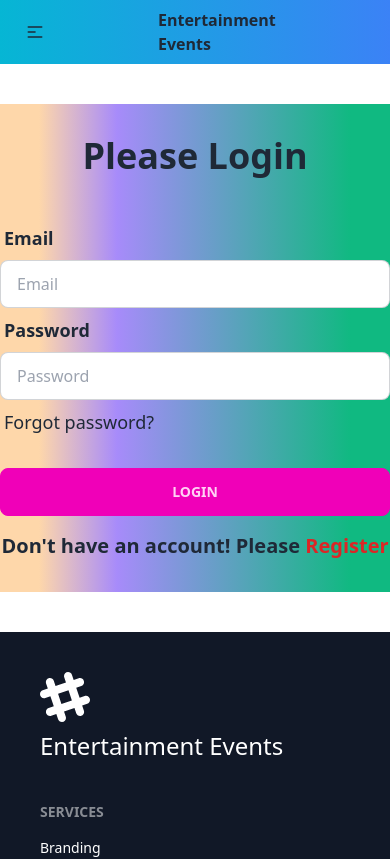
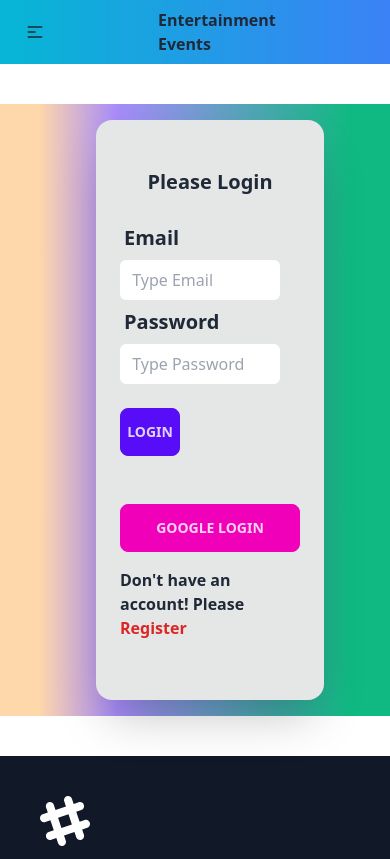
Before and after one commit to Neaz-mq/sports-events, a React (Vite) app: page /login in a window 390 px wide. Shown: the top 859 px of the page. Built offline with nearby package versions, Linux system fonts and the light colour scheme; no server answers.

Commit message:
added login and registration page with authentication in firebase

```diff
--- /dev/null
+++ b/src/Hook/AuthProvider.jsx
@@ -0,0 +1,61 @@
+
+import {
+  createUserWithEmailAndPassword,
+  getAuth,
+  onAuthStateChanged,
+  signInWithEmailAndPassword,
+  signOut,
+  GoogleAuthProvider,
+  signInWithPopup,
+} from "firebase/auth";
+import app from "./firebase.config";
+import { createContext, useState } from "react";
+import { useEffect } from "react";
+
+export const AuthContext = createContext(null);
+
+const auth = getAuth(app);
+const googleProvider = new GoogleAuthProvider();
+
+const AuthProvider = ({children}) => {
+    const [user, setUser] = useState(null);
+
+  const googleSignIn = () => {
+    return signInWithPopup(auth, googleProvider);
+  };
+
+  useEffect(() => {
+    const unSubscribe = onAuthStateChanged(auth, (currentUser) => {
+      console.log("user in the auth state changed", currentUser);
+      setUser(currentUser);
+    });
+    return () => {
+      unSubscribe();
+    };
+  }, []);
+
+  const signUp = (email, password) => {
+    return createUserWithEmailAndPassword(auth, email, password);
+  };
+
+  const signIn = (email, password) => {
+    return signInWithEmailAndPassword(auth, email, password);
+  };
+
+  const logout = () => {
+    return signOut(auth);
+  };
+
+  const authInfo = {
+    googleSignIn,
+    user,
+    signUp,
+    signIn,
+    logout,
+  };
+    return (
+        <AuthContext.Provider value={authInfo}>{children}</AuthContext.Provider>
+    );
+};
+
+export default AuthProvider;
--- a/src/components/Authentication/Login/Login.jsx
+++ b/src/components/Authentication/Login/Login.jsx
@@ -1,49 +1,87 @@
-import { Link } from "react-router-dom";
 
+import { useContext } from "react";
+
+import { Link, useLocation, useNavigate } from "react-router-dom";
+
+import { useState } from "react";
+import { AuthContext } from "../../../Hook/AuthProvider";
 
 const Login = () => {
+    const [email, setEmail] = useState("");
+  const [password, setPassword] = useState("");
+  const [error, setError] = useState("");
 
-    const handleLogin = e => {
-        e.preventDefault();
+  const location = useLocation();
+  const navigate = useNavigate();
+  const prevLocation = useLocation();
+  const from = location.state?.from?.pathname || "/";
 
-        console.log(e.currentTarget);
-        const form = new FormData(e.currentTarget);
-        const email = form.get('email');
-        const password = form.get('password');
-        console.log(email, password);
-
-
-
+  const { googleSignIn, user, signIn } = useContext(AuthContext);
+  const handleGoogleLogin = () => {
+    googleSignIn().then((result) => console.log(result.user));
+  };
+  const handleLogin = () => {
+    if ((email, password)) {
+      signIn(email, password)
+        .then((result) => {
+          console.log(prevLocation);
+          console.log(location);
+          console.log(navigate);
+          navigate(from, { replace: true });
+          console.log(result.user);
+        })
+        .catch((err) => {
+          console.log(err.message);
+          setError(err);
+        });
+    } else {
+      setError("email or password can not be empty ");
     }
-
+  };
 
 
     return (
       <div className="bg-gradient-to-r from-orange-200 from-10% via-violet-400 via-30% to-emerald-500 to-90% my-10">
-                <h2 className="text-4xl my-10 text-center font-bold pt-8">Please Login</h2>
+      <div className="hero-content flex-col lg:flex-row-reverse w-2/3 ml-20  lg:ml-60 md:ml-40">
 
-                <form onSubmit={handleLogin} className="md:w-3/4 lg:w-1/2 mx-auto">
-                    <div className="form-control">
+        <div className="card flex-shrink-0 w-full  max-w-sm shadow-2xl bg-base-300 px-6 py-7">
+        <h2 className="lg:text-3xl text-xl py-5 text-center font-bold">Please Login</h2>
+
+        <div>
+                <p>{error}</p>
+
+
+            <div className="form-control w-36">
               <label className="label">
-                            <span className="label-text text-lg font-semibold">Email</span>
+                <span className="label-text text-xl font-semibold">Email</span>
               </label>
-                        <input type="email" name="email" placeholder="Email" className="input input-bordered" required />
+              <input  onChange={(e) => setEmail(e.target.value)}
+                  className="form-controls w-40 lg:w-72 md:w-56 rounded-md p-2"
+                  type="email"
+                  placeholder=" Type Email" />
             </div>
             <div className="form-control">
               <label className="label">
-                            <span className="label-text text-lg font-semibold">Password</span>
+                <span className="label-text text-xl font-semibold">Password</span>
               </label>
-                        <input type="password" name="password" placeholder="Password" className="input input-bordered" required />
-                        <label className="label">
-                            <a href="#" className="label-text-alt link link-hover text-lg">Forgot password?</a>
-                        </label>
+              <input  onChange={(e) => setPassword(e.target.value)}
+                  className="form-control w-40 lg:w-72 md:w-56 rounded-md p-2"
+                  type="password"
+                  placeholder=" Type Password" />
+
             </div>
             <div className="form-control mt-6">
-                        <button className="btn btn-secondary">Login</button>
+              <button onClick={handleLogin} className="btn btn-primary w-1/3">Login</button>
+              <br />
+              <br />
+              <button onClick={handleGoogleLogin} className="btn btn-secondary"> Google Login</button>
             </div>
-                </form>
-                <p className="text-center mt-4 pb-8 text-xl font-semibold">Don't have an account! Please <Link className="text-red-600 font-bold" to="/register">Register</Link></p>
+            <p className="mt-4 pb-8 lg:text-xl font-semibold">Don't have an account! Please <Link className="text-red-600 font-bold" to="/register">Register</Link></p>
         </div>
+      </div>
+    </div>
+    </div>
+
     );
 };
 
--- a/src/components/Authentication/Register/Register.jsx
+++ b/src/components/Authentication/Register/Register.jsx
@@ -1,72 +1,68 @@
+/* eslint-disable no-unused-vars */
+import React from "react";
 
+
+import { useContext } from "react";
+import { AuthContext } from "../../../Hook/AuthProvider";
+import { useState } from "react";
 import { Link } from "react-router-dom";
 
+const Register = () => {
+  const { signUp } = useContext(AuthContext);
+  const [email, setEmail] = useState("");
+  const [password, setPassword] = useState("");
+  const [error, setError] = useState("");
 
-const Register = () => {
-    // const {createUser} = useContext(AuthContext)
+  const handleRegister = () => {
+    if (!/^(?=.*[A-Za-z])(?=.*\d)[A-Za-z\d]{4,6}$/.test(password)) {
+      setError(" Password Must less then six characters, no capital letter & don't have a special character");
 
-    const handleRegister = e => {
-        e.preventDefault();
+    } else {
+      setError("");
 
-        console.log(e.currentTarget);
-        const form = new FormData(e.currentTarget);
-        const name = form.get('name');
-        const photo = form.get('photo');
-        const email = form.get('email');
-        const password = form.get('password');
-        console.log(name, photo, email, password);
+      signUp(email, password).then((result) => console.log(result.user));
+    }
+  };
+  return (
 
-        // create user
+    <div className="hero my-14 bg-gradient-to-r from-indigo-500 via-purple-500 to-pink-500">
+    <div className="hero-content flex-col lg:flex-row-reverse w-2/3  ">
 
-        // createUser(email, password)
-        // .then(result => {
-        //     console.log(result.user);
-        // })
-        // .catch(error => {
-        //     console.error(error);
-        // })
-    }
-    return (
-        <div className="my-14 bg-gradient-to-r from-indigo-500 via-purple-500 to-pink-500">
-        <h2 className="text-4xl my-10 text-center font-bold pt-8">Please Register</h2>
+      <div className="card flex-shrink-0 w-full  max-w-sm shadow-2xl bg-base-300 px-6 py-7">
+      <h2 className="lg:text-3xl text-xl py-5 text-center font-bold">Please Register</h2>
+      <div>
+              <p>{error}</p>
 
-        <form onSubmit={handleRegister} className="md:w-3/4 lg:w-1/2 mx-auto ">
-            <div className="form-control">
+
+          <div className="form-control w-36">
             <label className="label">
-                    <span className="label-text text-lg font-semibold">Name</span>
+              <span className="label-text text-xl font-semibold">Email</span>
             </label>
-                <input type="text" name="name" placeholder="Your name" className="input input-bordered" required />
+            <input  onChange={(e) => setEmail(e.target.value)}
+                className="form-controls w-40 lg:w-72 md:w-56 rounded-md p-2"
+                type="email"
+                placeholder=" Type Email" />
           </div>
           <div className="form-control">
             <label className="label">
-                    <span className="label-text text-lg font-semibold">Photo Url</span>
+              <span className="label-text text-xl font-semibold">Password</span>
             </label>
-                <input type="text" name="photo" placeholder="Photo Url" className="input input-bordered" required />
+            <input  onChange={(e) => setPassword(e.target.value)}
+                className="form-control w-40 lg:w-72 md:w-56 rounded-md p-2"
+                type="password"
+                placeholder=" Type Password" />
 
           </div>
-            <div className="form-control">
-                <label className="label">
-                    <span className="label-text text-lg font-semibold">Email</span>
-                </label>
-                <input type="email" name="email" placeholder="Email" className="input input-bordered" required />
-
+          <div className="form-control mt-6">
+            <button onClick={handleRegister} className="btn btn-primary w-1/3">Register</button>
           </div>
-            <div className="form-control">
-                <label className="label">
-                    <span className="label-text text-lg font-semibold">Password</span>
-                </label>
-                <input type="password" name="password" placeholder="Password" className="input input-bordered" required />
-                <label className="label">
-                    <a href="#" className="label-text-alt link link-hover text-lg">Forgot password?</a>
-                </label>
+          <p className="mt-4 ml-1 font-semibold">Already have an account? <Link className="text-blue-600 font-bold" to="/login">Login</Link></p>
+      </div>
+    </div>
+  </div>
   </div>
 
-            <div className="form-control mt-6">
-                <button className="btn  btn-accent">Register</button>
-            </div>
-        </form>
-        <p className="text-center mt-4 pb-8 text-xl font-semibold">Already have an account? Please <Link className="text-white font-bold" to="/login">Login</Link></p>
-    </div>
+
 
   );
 };
--- a/src/main.jsx
+++ b/src/main.jsx
@@ -12,6 +12,7 @@ import Home from './components/Home/Home';
 import EventDetails from './components/EventDetails/EventDetails';
 import Register from './components/Authentication/Register/Register';
 import Login from './components/Authentication/Login/Login';
+import AuthProvider from './Hook/AuthProvider';
 const router = createBrowserRouter([
   {
     path: '/',
@@ -41,6 +42,8 @@ const router = createBrowserRouter([
 
 ReactDOM.createRoot(document.getElementById('root')).render(
   <React.StrictMode>
-    <RouterProvider router={router} />
+   <AuthProvider>
+   <RouterProvider router={router} />
+   </AuthProvider>
   </React.StrictMode>,
 )
```
Lines whose indentation alone changed are shown as unchanged.
